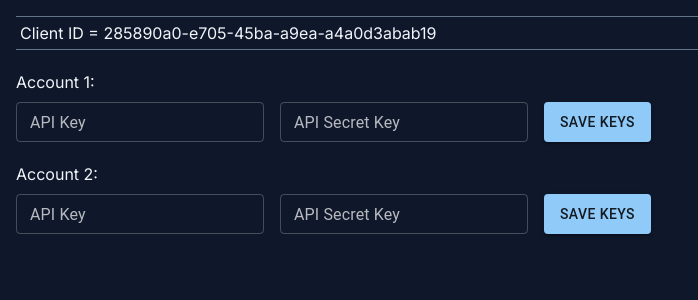
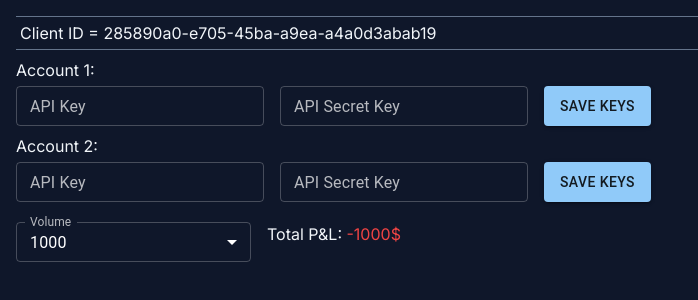
Before and after one commit to TrustInMagic/market-watcher-sketch, a Next.js app: page / in a window 1280 px wide. Shown: the top 300 px of the page, without its empty margins (0-698 px from the left). Built offline with nearby package versions, Linux system fonts and the light colour scheme.

Commit message:
Add volume component and total PL

```diff
--- a/src/app/page.tsx
+++ b/src/app/page.tsx
@@ -3,6 +3,7 @@ import React from 'react';
 import Header from '@/components/Header';
 import Account from '@/components/Account';
 import { createTheme, ThemeProvider } from '@mui/material/styles';
+import Volume from '@/components/Volume';
 
 const darkTheme = createTheme({
   palette: {
@@ -14,6 +15,8 @@ const App = () => {
   const mockClientId = '285890a0-e705-45ba-a9ea-a4a0d3abab19';
   const mockAccountNumberOne = 1;
   const mockAccountNumberTwo = 2;
+  const mockTotalPL = -1000;
+  const mockCurrency = '$';
 
   return (
     <ThemeProvider theme={darkTheme}>
@@ -21,6 +24,18 @@ const App = () => {
       <div className='grid'>
         <Account number={mockAccountNumberOne} />
         <Account number={mockAccountNumberTwo} />
+        <div className='flex gap-4 mt-5'>
+          <Volume />
+          <span>
+            Total P&L:{' '}
+            <span
+              className={mockTotalPL > 0 ? 'text-green-500' : 'text-red-500'}
+            >
+              {mockTotalPL}
+              {mockCurrency}
+            </span>
+          </span>
+        </div>
       </div>
     </ThemeProvider>
   );
--- a/src/components/Account.tsx
+++ b/src/components/Account.tsx
@@ -4,9 +4,9 @@ import { Button } from '@mui/material';
 
 const Account = ({ number }: { number: number }) => {
   return (
-    <div className='pt-5'>
-      <div>Account {number}:</div>
-      <div className='flex gap-4 mt-2'>
+    <div className='mt-2'>
+      <span>Account {number}:</span>
+      <div className='flex gap-4 mt-1'>
         <TextField
           id='outlined-basic'
           label='API Key'
--- /dev/null
+++ b/src/components/Volume.tsx
@@ -0,0 +1,55 @@
+import React from 'react';
+import InputLabel from '@mui/material/InputLabel';
+import MenuItem from '@mui/material/MenuItem';
+import FormControl from '@mui/material/FormControl';
+import Select, { SelectChangeEvent } from '@mui/material/Select';
+
+const Volume = () => {
+  const [volume, setVolume] = React.useState('1000');
+
+  const handleChange = (event: SelectChangeEvent) => {
+    setVolume(event.target.value as string);
+  };
+
+  return (
+    <FormControl className='mt-1' sx={{ minWidth: 235 }} size='small'>
+      <InputLabel id='volume'>Volume</InputLabel>
+      <Select
+        labelId='volume'
+        id='demo-simple-select'
+        value={volume}
+        label='Volume'
+        onChange={handleChange}
+      >
+        <MenuItem value={1000}>1000</MenuItem>
+        <MenuItem value={2000}>2000</MenuItem>
+        <MenuItem value={3000}>3000</MenuItem>
+        <MenuItem value={4000}>4000</MenuItem>
+        <MenuItem value={5000}>5000</MenuItem>
+        <MenuItem value={6000}>6000</MenuItem>
+        <MenuItem value={7000}>7000</MenuItem>
+        <MenuItem value={8000}>8000</MenuItem>
+        <MenuItem value={9000}>9000</MenuItem>
+        <MenuItem value={10000}>10000</MenuItem>
+        <MenuItem value={15000}>15000</MenuItem>
+        <MenuItem value={20000}>20000</MenuItem>
+        <MenuItem value={30000}>30000</MenuItem>
+        <MenuItem value={40000}>40000</MenuItem>
+        <MenuItem value={50000}>50000</MenuItem>
+        <MenuItem value={60000}>60000</MenuItem>
+        <MenuItem value={80000}>80000</MenuItem>
+        <MenuItem value={100000}>100000</MenuItem>
+        <MenuItem value={125000}>125000</MenuItem>
+        <MenuItem value={150000}>150000</MenuItem>
+        <MenuItem value={175000}>175000</MenuItem>
+        <MenuItem value={200000}>200000</MenuItem>
+        <MenuItem value={300000}>300000</MenuItem>
+        <MenuItem value={400000}>400000</MenuItem>
+        <MenuItem value={500000}>500000</MenuItem>
+        <MenuItem value={1000000}>1000000</MenuItem>
+      </Select>
+    </FormControl>
+  );
+};
+
+export default Volume;
```
